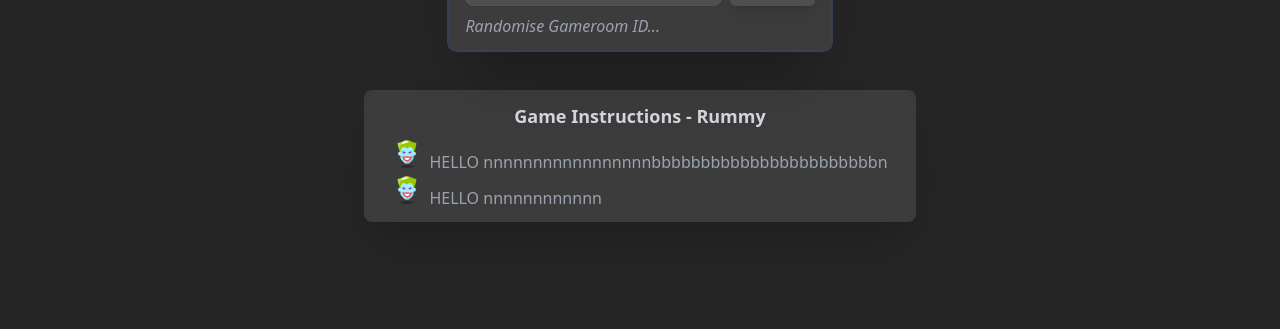
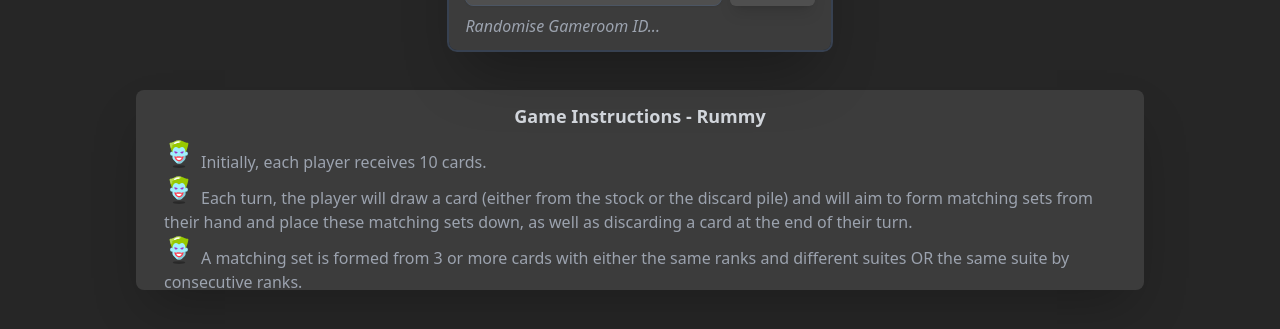
Before and after one commit to Nick-M1/rummy-card-game, a React (Vite) app: page / in a window 1280 px wide. Shown: the part 437-766 px from the top of the page. Built offline with nearby package versions, Linux system fonts and the light colour scheme; no server answers; sample sign-in values are in the browser's storage.

Commit message:
game instructions added

```diff
--- a/src/layout/MenuLayout.tsx
+++ b/src/layout/MenuLayout.tsx
@@ -6,18 +6,25 @@ type Props = {
 
 export default function MenuLayout({ children }: Props) {
     return (
-        <div className='flex flex-col px-2 text-gray-300'>
+        <div className='flex flex-col px-2 text-gray-300 '>
             <div className='border-b border-neutral-700 w-full py-1'/>
             <img src='/homepage-icon.svg' alt='home-icon' className='h-[30vh] w-fit mx-auto py-3'/>
 
             { children }
 
-            <div className='px-6'>
-                <div className='bg-white/10 rounded-lg px-7 py-3 my-5 w-fit mx-auto text-gray-400 shadow-2xl break-all'>
+            <div className='px-6 md:px-32'>
+                <div className='bg-white/10 rounded-lg px-7 py-3 my-5 w-fit mx-auto text-gray-400 shadow-2xl break-keep h-[25dvh] overflow-y-scroll scrollbar'>
                     <h3 className='text-center text-lg font-semibold text-gray-300 pb-2'>Game Instructions - Rummy</h3>
                     <ol className='list-inside list-decimal list-image-[url(assets/list-marker.svg)]'>
-                        <li>HELLO nnnnnnnnnnnnnnnnnbbbbbbbbbbbbbbbbbbbbbbbn</li>
-                        <li>HELLO nnnnnnnnnnnn</li>
+                        <li>Initially, each player receives 10 cards.</li>
+                        <li>Each turn, the player will draw a card (either from the stock or the discard pile) and will aim to form
+                            matching sets from their hand and place these matching sets down, as well as discarding a card at the end of their turn.</li>
+                        <li>A matching set is formed from 3 or more cards with either the same ranks and different suites OR the same suite by consecutive ranks.</li>
+                        <li>Once a player has placed down at-least 1 matching set, then they are able to add to other players' placed-down matching sets</li>
+                        <li>A Joker card can be used in place of any missing card in the matched set</li>
+                        <li>The first player to discard their whole hand wins, and the sum of each player's hand will be their score for the match (lower score is better).</li>
+
+                        <li>NOTE the rank of cards from low to high: A, 2, 3, 4, 5, 6, 7, 8, 9, 10, J, Q, K</li>
                     </ol>
                 </div>
             </div>
```
